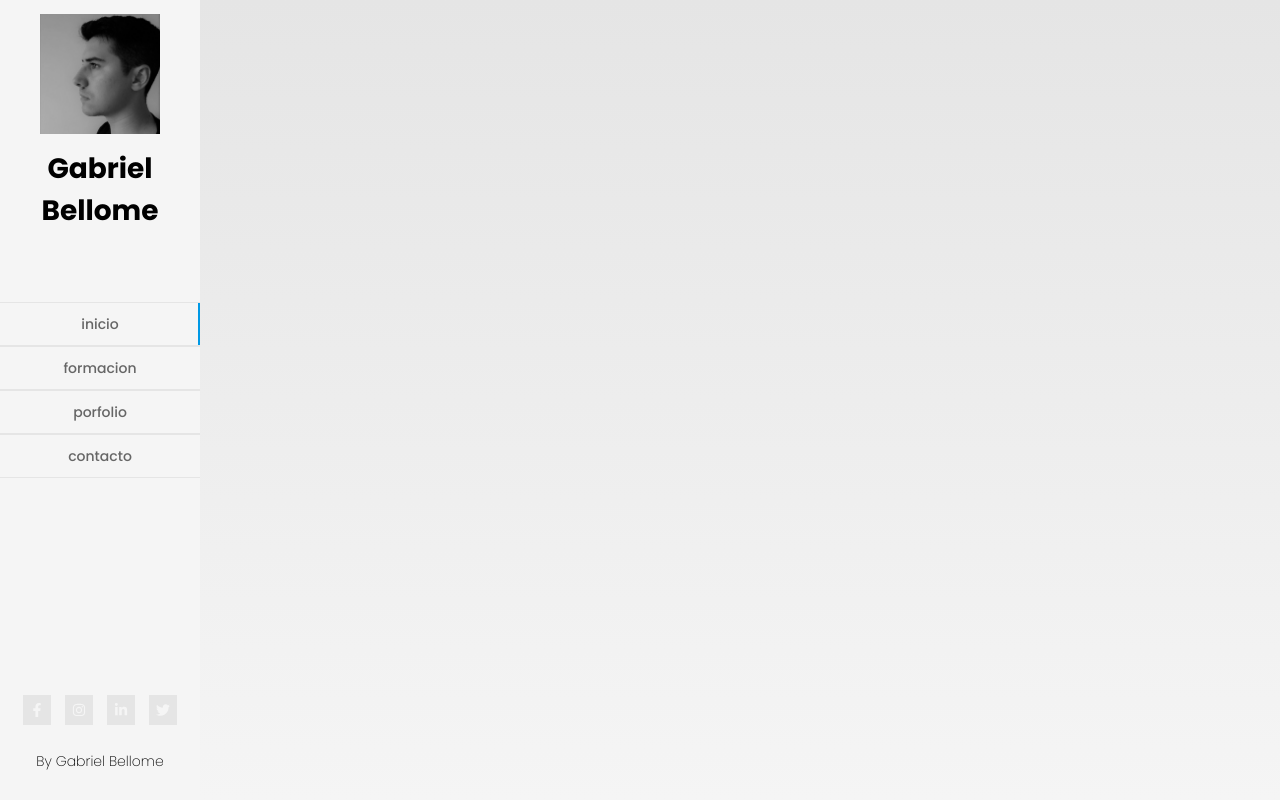
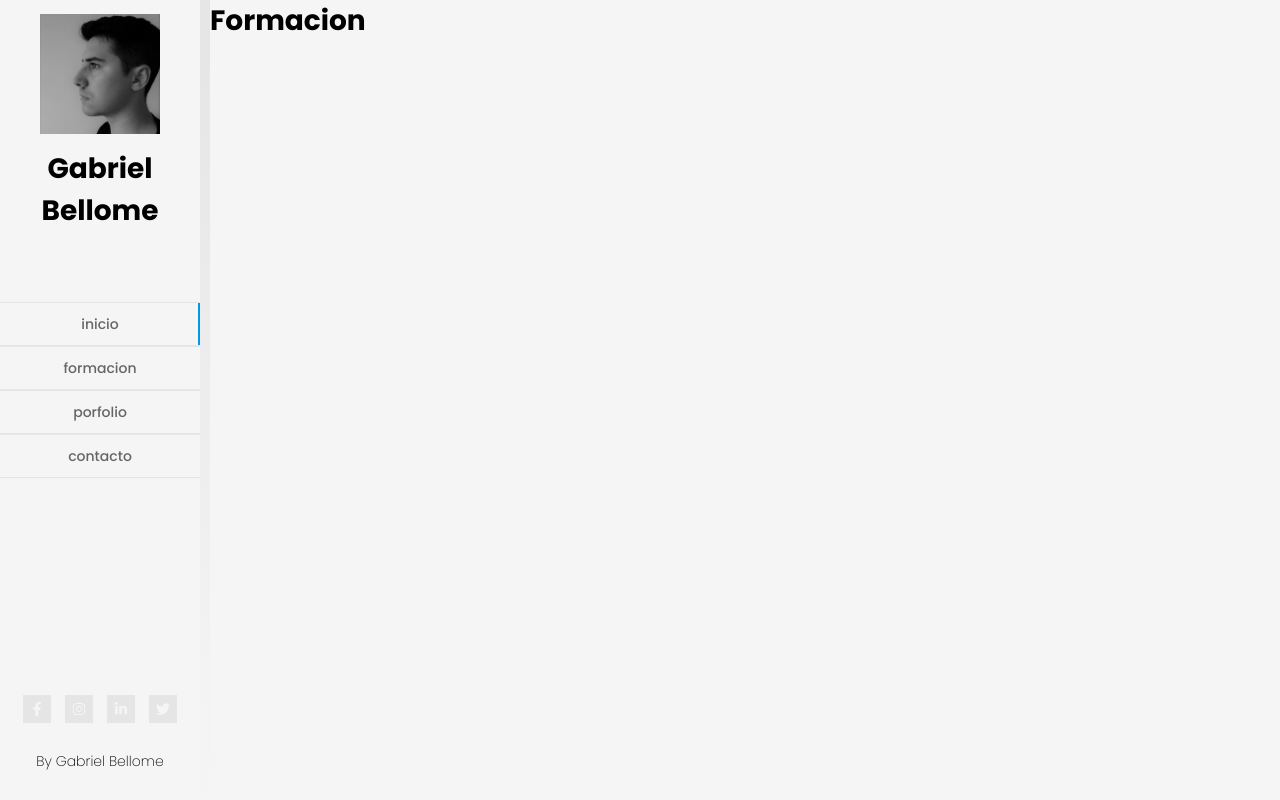
Before and after one commit to gbellome/my-portfolio-test, a React (Create React App) app: page /Formacion in a window 1280 px wide. Built offline with nearby package versions, Linux system fonts and the light colour scheme.

Commit message:
Ruteo completo!

```diff
--- a/src/App.js
+++ b/src/App.js
@@ -1,10 +1,15 @@
 import React from 'react'
 import SideBar from './Components/SideBar/SideBar'
+import Sections from './Components/Sections/Sections'
+import { BrowserRouter as Router } from 'react-router-dom'
 import './Components/Sections/Styles/SectionsStyle.css'
 
 const App = () => {
   return (
-    <SideBar />
+    <Router>
+      <SideBar />
+      <Sections />
+    </Router>
   )
 }
 
--- /dev/null
+++ b/src/Components/Sections/Sections.jsx
@@ -0,0 +1,22 @@
+import React from 'react'
+import { Routes, Route } from 'react-router-dom'
+import Inicio from './../../Pages/Inicio/Inicio'
+import Formacion from '../../Pages/Formacion/Formacion'
+import Porfolio from '../../Pages/Porfolio/Porfolio'
+import Contacto from '../../Pages/Contacto/Contacto'
+import './Styles/SectionsStyle.css'
+
+const Sections = () => {
+    return (
+        <section>
+            <Routes>
+                <Route index path='' element={<Inicio/>} />
+                <Route path='Formacion' element={<Formacion/>} />
+                <Route path='Porfolio' element={<Porfolio/>} />
+                <Route path='Contacto' element={<Contacto/>} />
+            </Routes>
+        </section>
+    )
+}
+
+export default Sections
--- a/src/Components/SideBar/SideBar.jsx
+++ b/src/Components/SideBar/SideBar.jsx
@@ -3,21 +3,20 @@ import ImagenPerfil from './Components/ImagenPerfil'
 import BotonNavegacion from './Components/BotonNavegacion'
 import RedesSociales from './Components/RedesSociales'
 import Firma from './Components/Firma'
-import { BrowserRouter as Router } from 'react-router-dom'
 import './Styles/SideBarStyle.css'
+
+
 
 const SideBar = () => {
   return (
     <nav>
       <ImagenPerfil />
-      <Router>
-        <ul>
-          <BotonNavegacion route='Inicio' caption='inicio' active={true} />
-          <BotonNavegacion route='Formacion' caption='formacion' />
-          <BotonNavegacion route='Porfolio' caption='porfolio' />
-          <BotonNavegacion route='Contacto' caption='contacto' />
-        </ul>
-      </Router>
+      <ul>
+        <BotonNavegacion route='' caption='inicio' active={true} />
+        <BotonNavegacion route='Formacion' caption='formacion' />
+        <BotonNavegacion route='Porfolio' caption='porfolio' />
+        <BotonNavegacion route='Contacto' caption='contacto' />
+      </ul>
       <div id="FooterSideBar">
         <RedesSociales />
         <Firma />
--- a/src/Components/SideBar/Styles/BotonNavegacionStyle.css
+++ b/src/Components/SideBar/Styles/BotonNavegacionStyle.css
@@ -1,4 +1,4 @@
-a {
+nav ul a {
     display: flex;
     flex-direction: row;
     justify-content: center;
@@ -17,12 +17,12 @@ a {
     transition: all 300ms ease-out;
 }
 
-a:hover {
+nav ul a:hover {
     background: var(--secundary-ligth);
 }
 
-a:hover::after,
-a.active::after {
+nav ul a:hover::after,
+nav ul a.active::after {
     content: '';
 
     width: 2px;
--- /dev/null
+++ b/src/Pages/Contacto/Contacto.jsx
@@ -0,0 +1,9 @@
+import React from 'react'
+
+const Contacto = () => {
+  return (
+    <h1>Contacto</h1>
+  )
+}
+
+export default Contacto
--- /dev/null
+++ b/src/Pages/Formacion/Formacion.jsx
@@ -0,0 +1,9 @@
+import React from 'react'
+
+const Formacion = () => {
+  return (
+    <h1>Formacion</h1>
+  )
+}
+
+export default Formacion
--- /dev/null
+++ b/src/Pages/Porfolio/Porfolio.jsx
@@ -0,0 +1,9 @@
+import React from 'react'
+
+const Porfolio = () => {
+  return (
+    <h1>Porfolio</h1>
+  )
+}
+
+export default Porfolio
```
Also changed, not shown: src/Routes/Routes.jsx (deleted).
